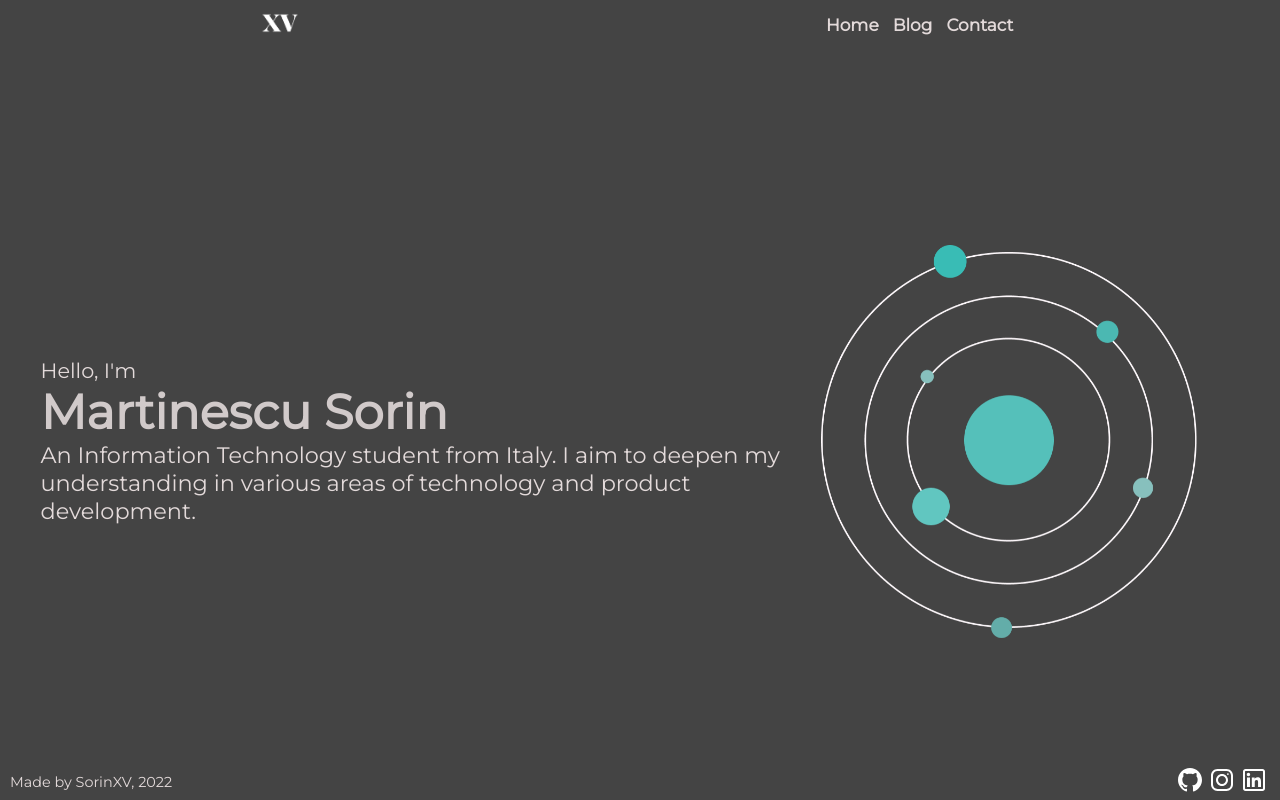
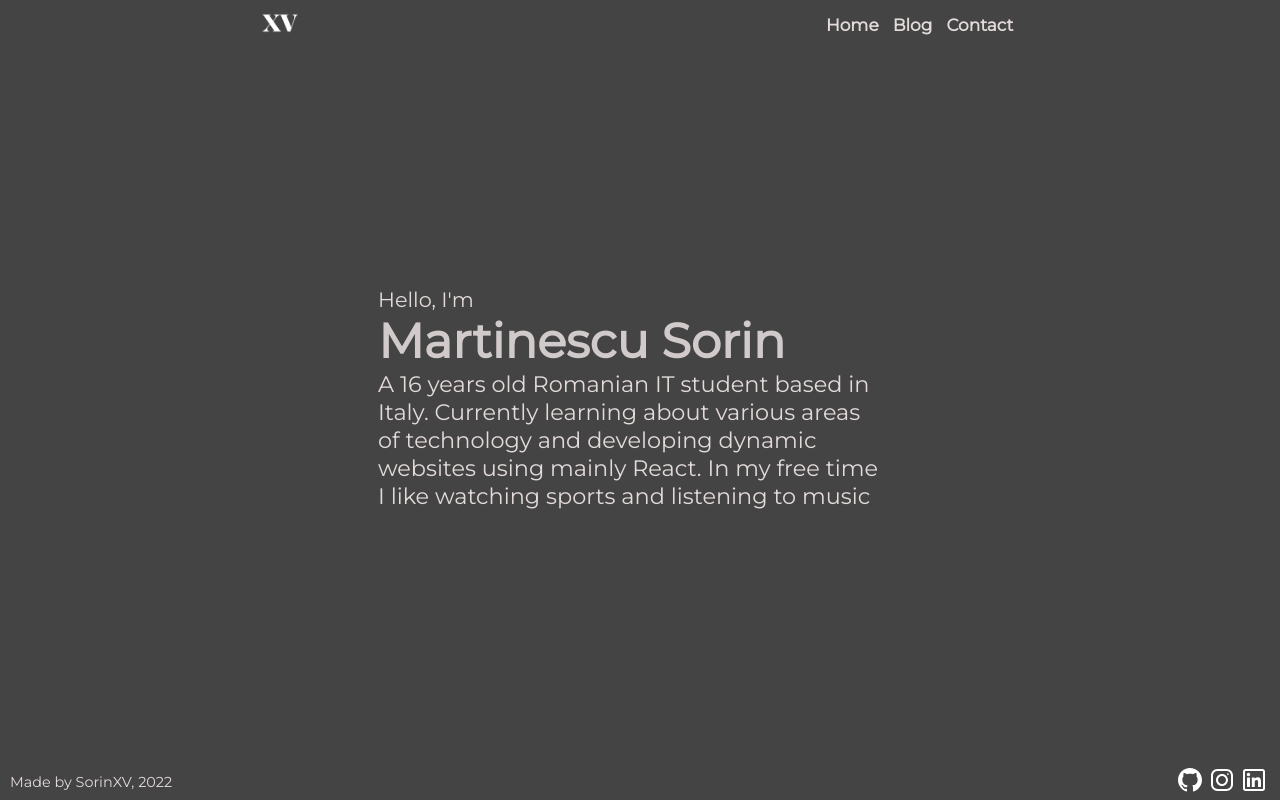
Before and after one commit to SorinXV/sorinxv.com, a React (Create React App) app: page / in a window 1280 px wide. Built offline with nearby package versions, Linux system fonts and the light colour scheme.

Commit message:
home final update

```diff
--- a/src/assets/css/home.css
+++ b/src/assets/css/home.css
@@ -5,7 +5,7 @@
 #container {
   top: 50%;
   left: 50%;
-  padding: 0px 20px;
+  padding: 0px 29px;
   margin: 25vh 0;
 }
 /*phone*/
@@ -18,38 +18,16 @@
   }
 }
 /*tablets*/
-@media screen and (min-width: 601px) and (max-width: 1000px) {
+@media screen and (min-width: 601px) and (max-width: 1280px) {
   .animation {
     display: none;
   }
 }
-@media screen and (min-width: 1000px) {
-  #container {
-    width: 60%;
-    margin: auto;
-  }
-  #page-container {
-    padding: 5% 1%;
-    display: flex;
-    align-items: center;
-    margin-top: 9rem;
-  }
-  .image {
-    margin-right: 50px;
-  }
-}
-@media screen and (min-width: 1500px) {
-  #page-container {
-    margin-top: 3rem;
-  }
-}
-/*make the next one width 750, add the image thing, maybe make it rotate like the react logo, test it*/
 .animation {
   animation: rotation 100s;
   animation-timing-function: linear;
   animation-iteration-count: infinite;
 }
-
 @keyframes rotation {
   from {
     transform: rotate(0deg);
@@ -61,7 +39,10 @@
 .image {
   height: 30%;
   width: 30%;
-  margin-right: 70px;
+
+}
+#page-container{
+  padding-right: 20px;
 }
 .not-selectable {
   -webkit-user-select: none; /* Safari */
@@ -70,3 +51,15 @@
   user-select: none; /* Standard */
   -webkit-user-drag: none;
 }
+@media screen and (min-width: 1280px) {
+ #page-container{
+  display: flex;
+  align-items: center;
+  justify-content: space-around;
+  padding-top: 50px ;
+ }
+ #container{
+  width: 40%;
+ }
+
+}
--- a/src/assets/jsonfiles/home.json
+++ b/src/assets/jsonfiles/home.json
@@ -2,6 +2,7 @@
     {
      "secondTitle" : "Hello, I'm",
      "title" : "Martinescu Sorin",
-     "paragraph" : "An Information Technology  student from Italy. I aim to deepen my understanding in various areas of technology and product development."
+     "paragraph" : "A 16 years old Romanian IT student based in Italy. Currently learning about various areas of technology and developing dynamic websites using mainly React. In my free time I like watching sports and listening to music"
+
     }
 ]
```
